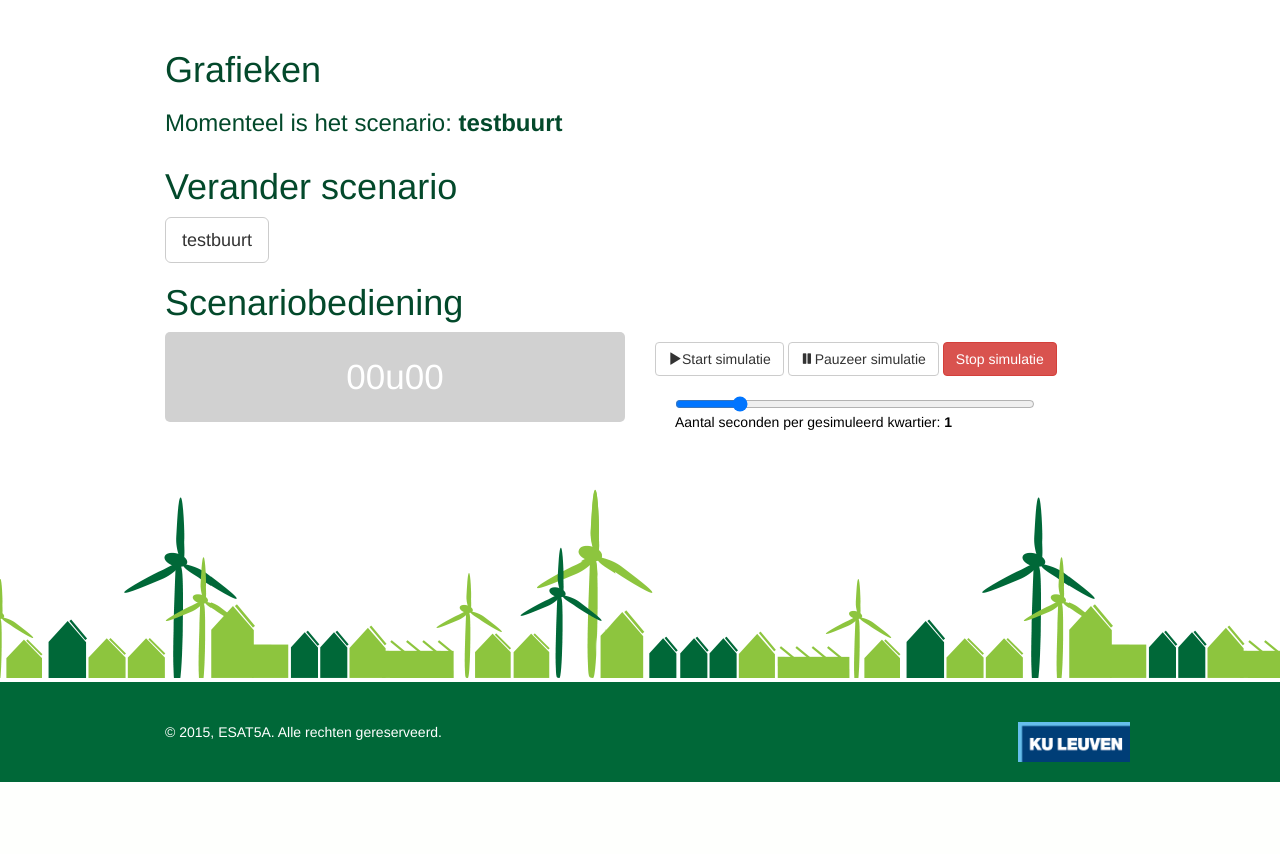
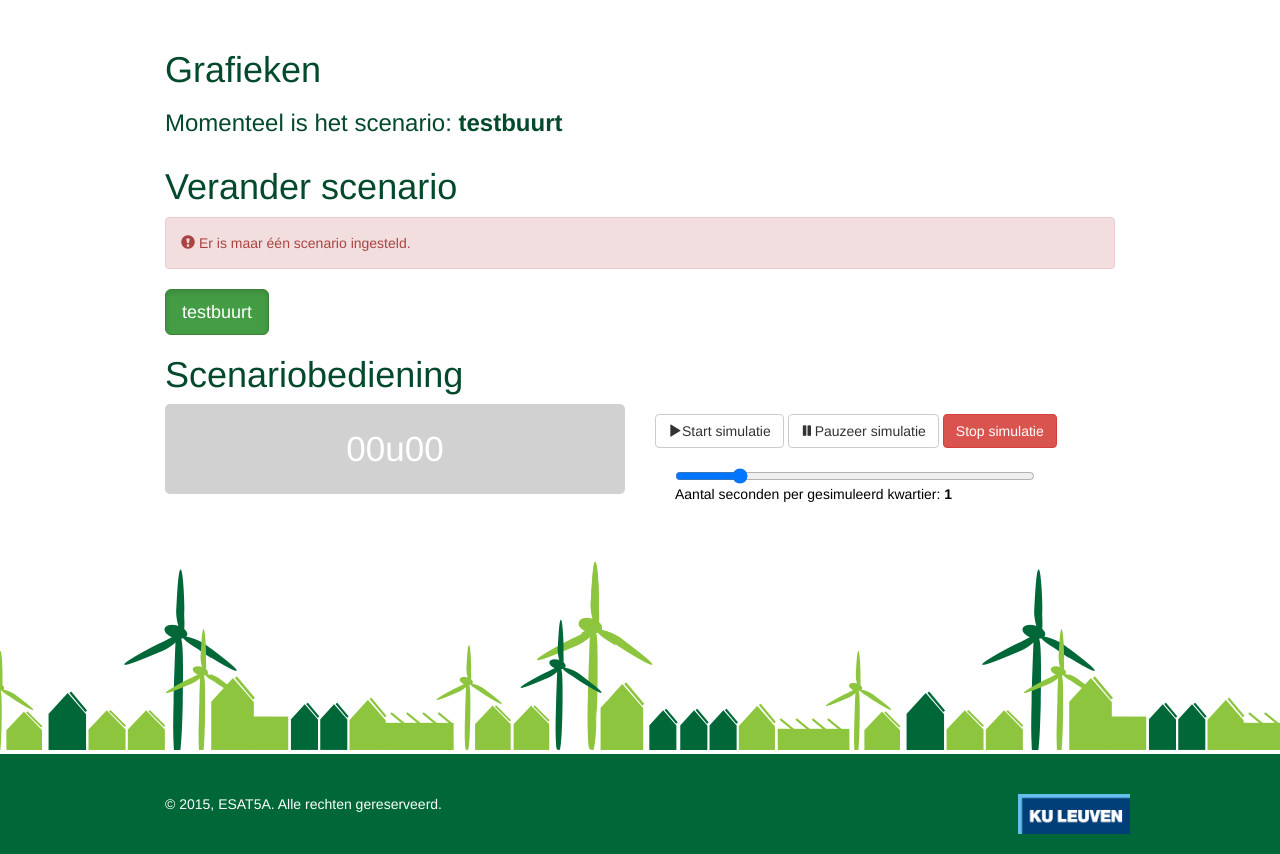
Before and after one commit to Tijs-B/ESAT-EnergyHousing, a Django app: template smartgrid/templates/smartgrid/post_login/scenario.html in a window 1280 px wide. Shown: the part 110-964 px from the top of the page. Before the commit the page ends 892 px from the top, so only its background shows below. Run offline with Django 3.2, Linux system fonts and the light colour scheme; the template is opened without the code that fills it: values that come from a table or form of the project are taken from there, others are empty; data comes from the database, SQL or seed files in the repository; parts of the project's set-up code (start-up, migrations or seed data) failed here and were passed over; some libraries are stand-ins or nearby versions.

Commit message:
klein ding

```diff
--- a/smartgrid/templates/smartgrid/post_login/scenario.html
+++ b/smartgrid/templates/smartgrid/post_login/scenario.html
@@ -22,6 +22,14 @@
     <div class="graph" id="consumption_chart"></div>
 
     <h1>Verander scenario</h1>
+
+    {% if neighborhood_list|length == 1 %}
+        <div class="alert alert-danger" role="alert">
+            <span class="glyphicon glyphicon-exclamation-sign" aria-hidden="true"></span>
+            Er is maar &eacute;&eacute;n scenario ingesteld.
+        </div>
+        <a type="button" class="btn btn-success btn-lg active">{{ neighborhood_list.0.neighborhood_name }}</a>
+    {% else %}
         <div class="btn-group">
             {% for neighborhood in neighborhood_list %}
                 {% if neighborhood.neighborhood_name == current_neighborhood_name %}
@@ -32,6 +40,7 @@
                 {% endif %}
             {% endfor %}
         </div>
+    {% endif %}
     <h1>Scenariobediening</h1>
     <div class="row">
         <div class="col-md-6">
```
Lines whose indentation alone changed are shown as unchanged.
